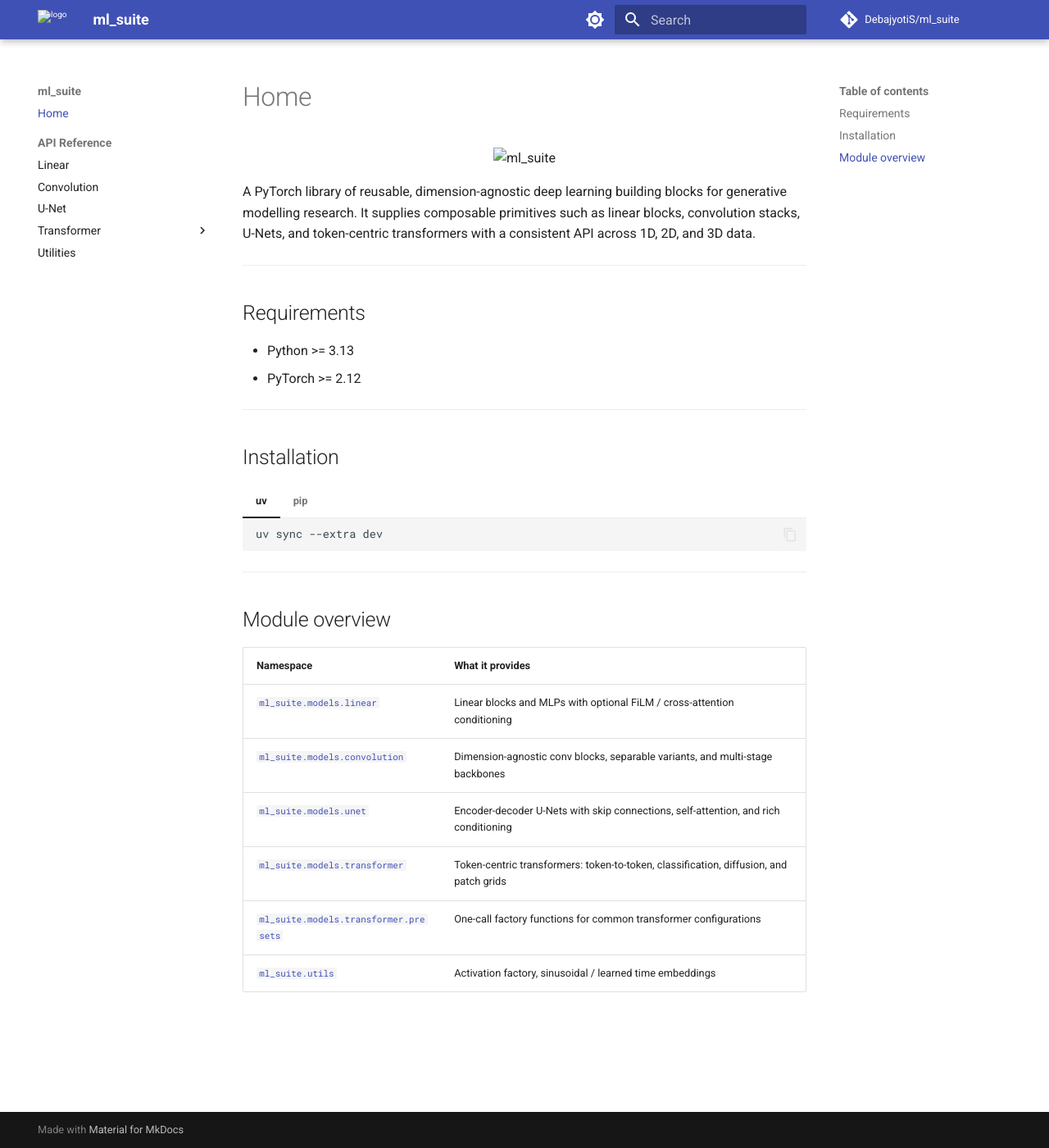
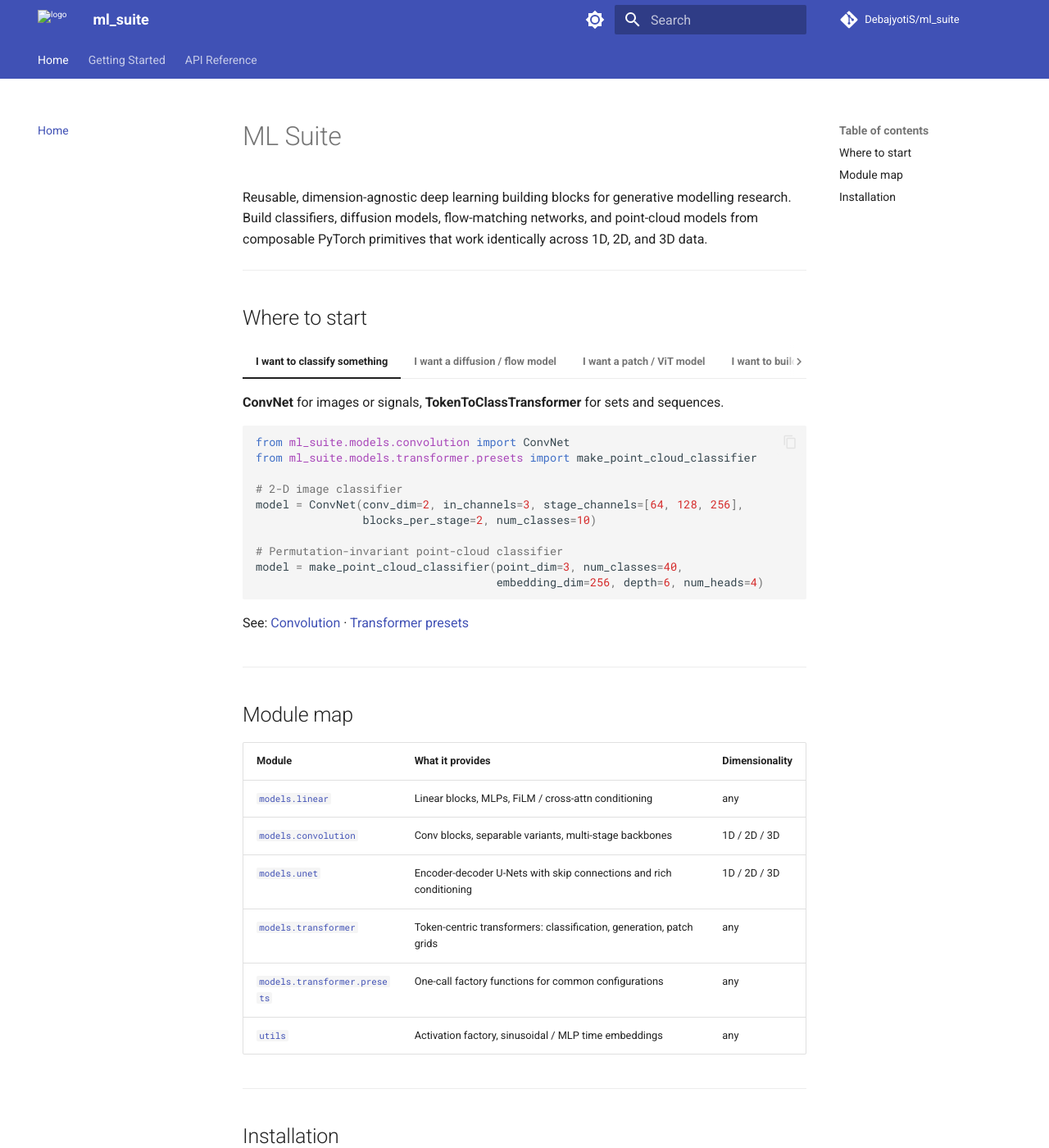
Before and after one commit to DebajyotiS/ml_suite, an MkDocs documentation site: the page built from docs/index.md, in a window 1280 px wide and 1400 px high. Shown: the whole window at 82% size. Built offline with MkDocs 1.6.1 and Material for MkDocs 9.7.7, drawn with Linux system fonts in a browser that asks for light colours; comment, search, counter and statistics services are not loaded; some of the changed text lies outside the part shown.

Commit message:
Add getting started guide and improve docs navigation

````diff
--- /dev/null
+++ b/docs/getting-started.md
@@ -0,0 +1,146 @@
+# Getting Started
+
+## Installation
+
+=== "uv (recommended)"
+
+    ```bash
+    git clone https://github.com/DebajyotiS/ml_suite
+    cd ml_suite
+    uv sync --extra dev
+    ```
+
+=== "pip"
+
+    ```bash
+    git clone https://github.com/DebajyotiS/ml_suite
+    cd ml_suite
+    pip install -e ".[dev]"
+    ```
+
+**Requirements:** Python >= 3.13, PyTorch >= 2.12
+
+---
+
+## Core concepts
+
+ml_suite is organised into four model families. Every family is dimension-agnostic — you pick `1`, `2`, or `3` at construction time and the same class handles signals, images, or volumes.
+
+| Family | Entry point | Key parameter |
+|---|---|---|
+| Linear / MLP | `MLP`, `LinearBlock` | `input_dim`, `output_dim` |
+| Convolution | `ConvNet`, `ConditionedConvNet` | `conv_dim` ∈ {1, 2, 3} |
+| U-Net | `UNet`, `ConditionedUNet` | `conv_dim` ∈ {1, 2, 3} |
+| Transformer | `TokenToToken…`, `PatchTransformerND` | `input_dim` ∈ {1, 2, 3} (patch only) |
+
+Conditioning follows the same pattern everywhere: pass `time`, `class_labels`, `global_context`, or `cross_context` to the `forward` call of any `Conditioned*` model.
+
+---
+
+## Example: image classifier
+
+```python
+import torch
+from ml_suite.models.convolution import ConvNet
+
+model = ConvNet(
+    conv_dim=2,
+    in_channels=3,
+    stage_channels=[64, 128, 256, 512],
+    blocks_per_stage=2,
+    num_classes=10,
+)
+
+x = torch.randn(8, 3, 64, 64)
+logits = model(x)   # (8, 10)
+```
+
+---
+
+## Example: diffusion U-Net
+
+```python
+import torch
+from ml_suite.models.unet import ConditionedUNet
+
+model = ConditionedUNet(
+    conv_dim=2,
+    in_channels=3,
+    out_channels=3,
+    stage_channels=[64, 128, 256, 512],
+    time_conditioning=True,
+    attention_downsample_factors=[4, 8],
+)
+
+x = torch.randn(4, 3, 64, 64)
+t = torch.rand(4)
+out = model(x, time=t)   # (4, 3, 64, 64)
+```
+
+---
+
+## Example: point-cloud flow model
+
+```python
+import torch
+from ml_suite.models.transformer.presets import make_conditioned_point_to_point_model
+
+model = make_conditioned_point_to_point_model(
+    point_dim=3,
+    output_dim=3,
+    embedding_dim=128,
+    depth=6,
+    num_heads=4,
+    time_conditioning=True,
+)
+
+x = torch.randn(4, 1024, 3)   # (batch, points, xyz)
+t = torch.rand(4)
+velocity = model(x, time=t)   # (4, 1024, 3)
+```
+
+---
+
+## Example: ViT patch model
+
+```python
+import torch
+from ml_suite.models.transformer import PatchTransformerND
+
+# Patch-based image-to-image model (e.g. denoiser or segmentation head)
+model = PatchTransformerND(
+    input_dim=2,
+    in_channels=3,
+    out_channels=1,
+    patch_size=16,
+    embedding_dim=256,
+    depth=6,
+    num_heads=8,
+    output_mode="grid",
+)
+
+x = torch.randn(2, 3, 256, 256)
+out = model(x)   # (2, 1, 256, 256)
+```
+
+---
+
+## Conditioning cheat sheet
+
+All `Conditioned*` models accept the same optional kwargs in `forward`:
+
+| Argument | Shape | When to use |
+|---|---|---|
+| `time` | `(batch,)` | Diffusion / flow timestep |
+| `class_labels` | `(batch,)` int | Class-conditional generation |
+| `global_context` | `(batch, context_dim)` | Any global vector embedding |
+| `cross_context` | `(batch, tokens, dim)` | Text / cross-attention conditioning |
+| `cross_context_mask` | `(batch, tokens)` bool | Padding mask for `cross_context` |
+
+---
+
+## Next steps
+
+- [API Reference](api/linear.md) — full class and method documentation
+- [Transformer primitives](api/transformer/primitives.md) — building blocks for custom architectures
+- [Preset factory functions](api/transformer/presets.md) — one-liner model construction
--- a/docs/index.md
+++ b/docs/index.md
@@ -1,43 +1,111 @@
-<div align="center">
+# ML Suite
 
-<img src="../assets/ml_suite_rainbow.png" alt="ml_suite" width="480">
-
-</div>
-
-A PyTorch library of reusable, dimension-agnostic deep learning building blocks for generative modelling research. It supplies composable primitives such as linear blocks, convolution stacks, U-Nets, and token-centric transformers with a consistent API across 1D, 2D, and 3D data.
+Reusable, dimension-agnostic deep learning building blocks for generative modelling research. Build classifiers, diffusion models, flow-matching networks, and point-cloud models from composable PyTorch primitives that work identically across 1D, 2D, and 3D data.
 
 ---
 
-## Requirements
+## Where to start
 
-- Python >= 3.13
-- PyTorch >= 2.12
+=== "I want to classify something"
+
+    **ConvNet** for images or signals, **TokenToClassTransformer** for sets and sequences.
+
+    ```python
+    from ml_suite.models.convolution import ConvNet
+    from ml_suite.models.transformer.presets import make_point_cloud_classifier
+
+    # 2-D image classifier
+    model = ConvNet(conv_dim=2, in_channels=3, stage_channels=[64, 128, 256],
+                    blocks_per_stage=2, num_classes=10)
+
+    # Permutation-invariant point-cloud classifier
+    model = make_point_cloud_classifier(point_dim=3, num_classes=40,
+                                        embedding_dim=256, depth=6, num_heads=4)
+    ```
+
+    See: [Convolution](api/convolution.md) · [Transformer presets](api/transformer/presets.md)
+
+=== "I want a diffusion / flow model"
+
+    **ConditionedUNet** for spatial data, **ConditionedTokenTransformer** or the conditioned preset for sets and point clouds.
+
+    ```python
+    from ml_suite.models.unet import ConditionedUNet
+    from ml_suite.models.transformer.presets import make_conditioned_point_to_point_model
+
+    # Time-conditioned 2-D U-Net (DDPM / EDM style)
+    model = ConditionedUNet(conv_dim=2, in_channels=3, out_channels=3,
+                            stage_channels=[64, 128, 256, 512],
+                            time_conditioning=True)
+    out = model(x, time=t)
+
+    # Flow-matching velocity field on point sets
+    model = make_conditioned_point_to_point_model(
+        point_dim=3, output_dim=3, embedding_dim=128,
+        depth=6, num_heads=4, time_conditioning=True)
+    out = model(x, time=t)
+    ```
+
+    See: [U-Net](api/unet.md) · [Transformer presets](api/transformer/presets.md)
+
+=== "I want a patch / ViT model"
+
+    **PatchTransformerND** handles 1-D, 2-D, and 3-D grids and supports grid reconstruction, token-level output, or a pooled vector.
+
+    ```python
+    from ml_suite.models.transformer.presets import make_patch_grid_model, make_patch_classifier
+
+    # ViT-style image-to-image (e.g. segmentation backbone)
+    model = make_patch_grid_model(input_dim=2, in_channels=3, out_channels=1,
+                                  patch_size=16, embedding_dim=256,
+                                  depth=12, num_heads=8)
+
+    # ViT classifier
+    model = make_patch_classifier(input_dim=2, in_channels=3, num_classes=1000,
+                                  patch_size=16, embedding_dim=768,
+                                  depth=12, num_heads=12)
+    ```
+
+    See: [Transformer presets](api/transformer/presets.md) · [Transformer models](api/transformer/models.md)
+
+=== "I want to build something custom"
+
+    Compose lower-level primitives directly.
+
+    ```python
+    from ml_suite.models.transformer import (
+        ContinuousInputTokenizer, TransformerStack,
+        PooledHead, RotaryEmbedding,
+    )
+    from ml_suite.models.linear import MLP
+
+    tokenizer = ContinuousInputTokenizer(input_dim=64, embedding_dim=256)
+    stack = TransformerStack(embedding_dim=256, depth=6, num_heads=8)
+    head = PooledHead(embedding_dim=256, output_dim=10)
+    ```
+
+    See: [Transformer primitives](api/transformer/primitives.md) · [Linear](api/linear.md)
+
+---
+
+## Module map
+
+| Module | What it provides | Dimensionality |
+|---|---|---|
+| [`models.linear`](api/linear.md) | Linear blocks, MLPs, FiLM / cross-attn conditioning | any |
+| [`models.convolution`](api/convolution.md) | Conv blocks, separable variants, multi-stage backbones | 1D / 2D / 3D |
+| [`models.unet`](api/unet.md) | Encoder-decoder U-Nets with skip connections and rich conditioning | 1D / 2D / 3D |
+| [`models.transformer`](api/transformer/models.md) | Token-centric transformers: classification, generation, patch grids | any |
+| [`models.transformer.presets`](api/transformer/presets.md) | One-call factory functions for common configurations | any |
+| [`utils`](api/utils.md) | Activation factory, sinusoidal / MLP time embeddings | any |
 
 ---
 
 ## Installation
 
-=== "uv"
+```bash
+uv sync --extra dev   # recommended
+pip install -e ".[dev]"  # pip alternative
+```
 
-    ```bash
-    uv sync --extra dev
-    ```
-
-=== "pip"
-
-    ```bash
-    pip install -e ".[dev]"
-    ```
-
----
-
-## Module overview
-
-| Namespace | What it provides |
-|---|---|
-| [`ml_suite.models.linear`](api/linear.md) | Linear blocks and MLPs with optional FiLM / cross-attention conditioning |
-| [`ml_suite.models.convolution`](api/convolution.md) | Dimension-agnostic conv blocks, separable variants, and multi-stage backbones |
-| [`ml_suite.models.unet`](api/unet.md) | Encoder-decoder U-Nets with skip connections, self-attention, and rich conditioning |
-| [`ml_suite.models.transformer`](api/transformer/models.md) | Token-centric transformers: token-to-token, classification, diffusion, and patch grids |
-| [`ml_suite.models.transformer.presets`](api/transformer/presets.md) | One-call factory functions for common transformer configurations |
-| [`ml_suite.utils`](api/utils.md) | Activation factory, sinusoidal / learned time embeddings |
+Requires Python >= 3.13 and PyTorch >= 2.12.
--- a/mkdocs.yml
+++ b/mkdocs.yml
@@ -23,9 +23,11 @@ theme:
   features:
     - content.code.copy
     - content.code.annotate
+    - navigation.tabs
     - navigation.sections
     - navigation.top
     - navigation.indexes
+    - navigation.path
     - search.highlight
     - search.suggest
     - toc.follow
@@ -63,6 +65,7 @@ markdown_extensions:
 
 nav:
   - Home: index.md
+  - Getting Started: getting-started.md
   - API Reference:
     - Linear: api/linear.md
     - Convolution: api/convolution.md
````
